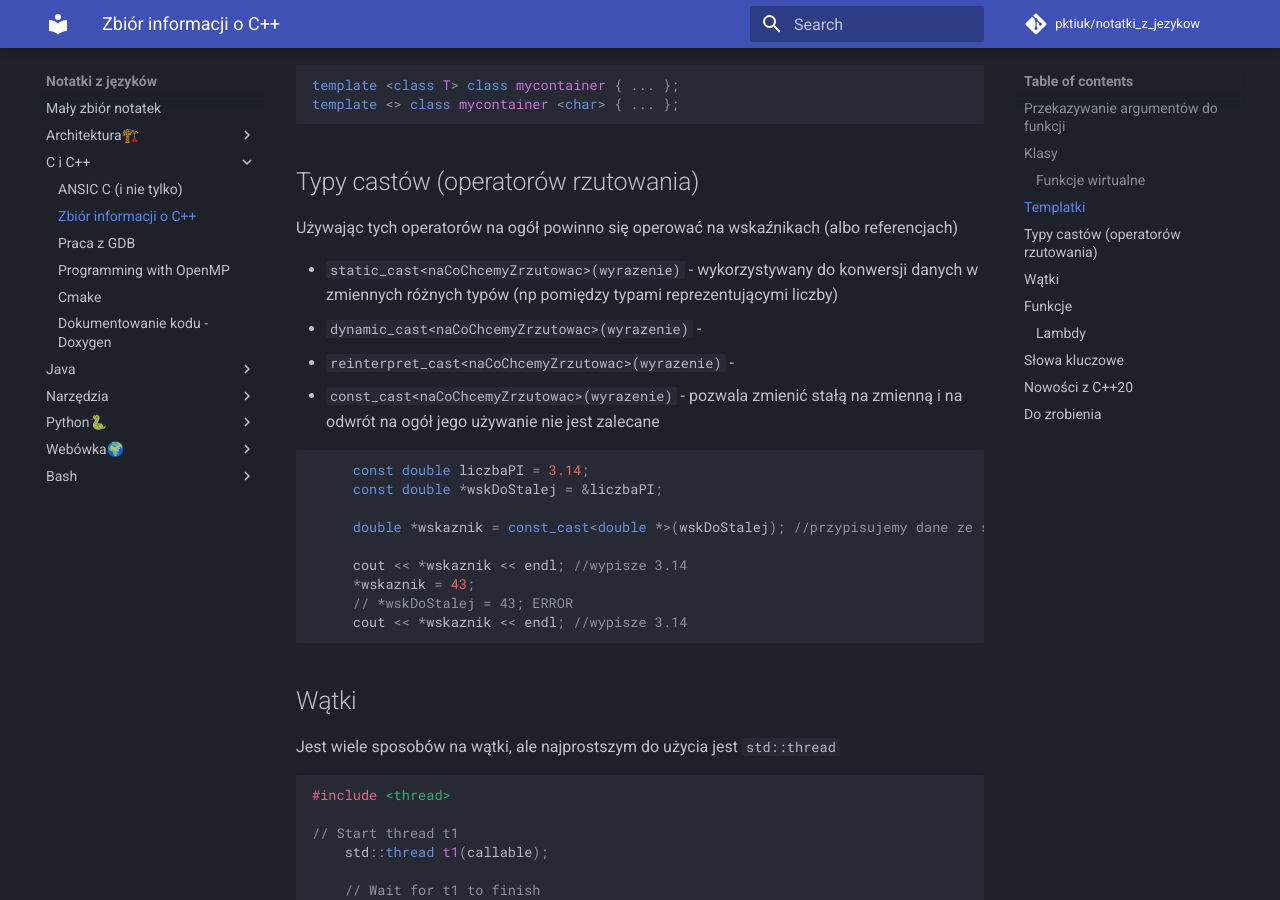
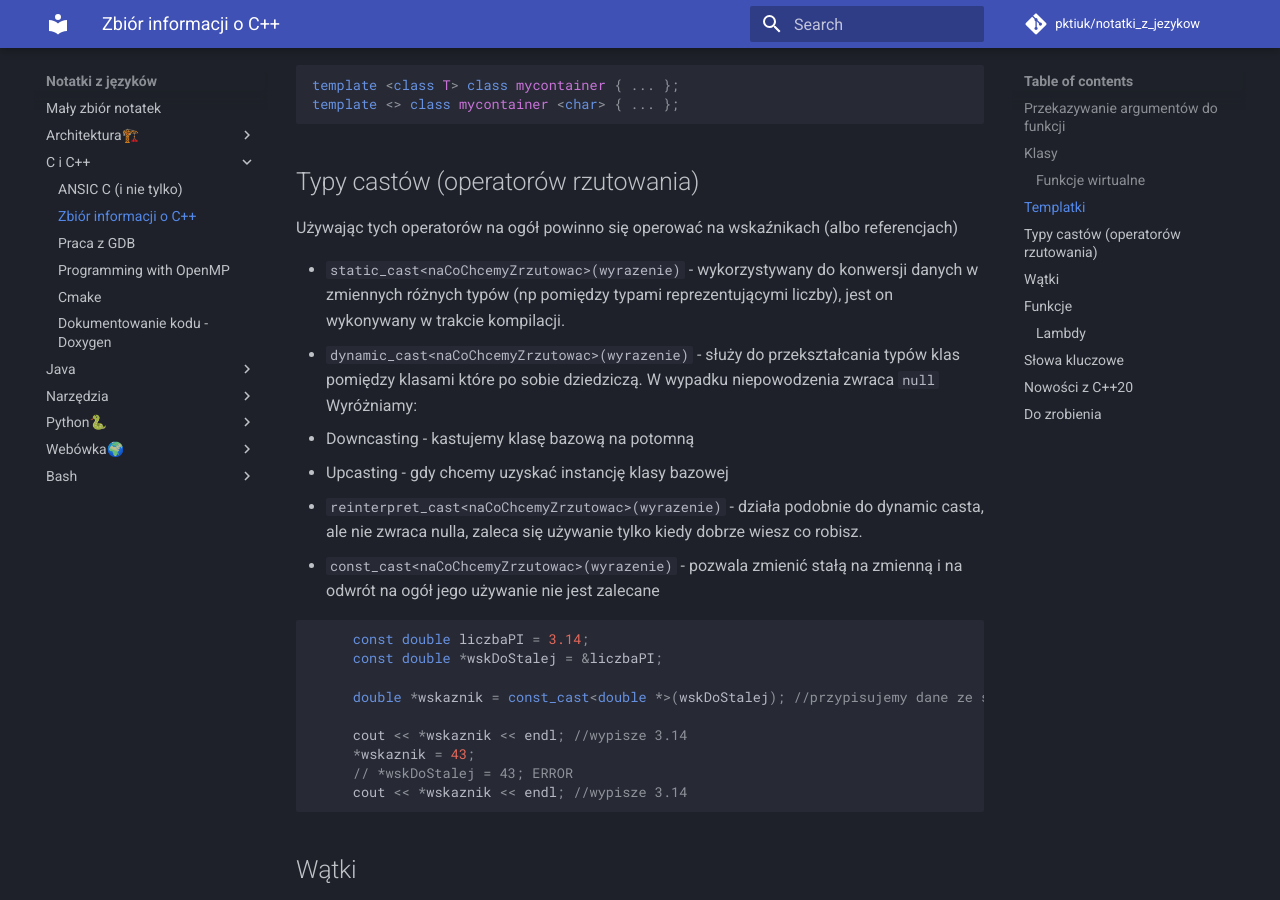
Before and after one commit to pktiuk/notatki_z_jezykow, an MkDocs documentation site: the page built from docs/C i C++/1_cpp.md, in a window 1280 px wide and 900 px high, scrolled down 3158 px. Built offline with MkDocs 1.6.1 and Material for MkDocs 9.7.7, drawn with Linux system fonts in a browser that asks for light colours; comment, search, counter and statistics services are not loaded; some of the changed text lies outside the part shown.

Commit message:
Casty c++

````diff
--- a/docs/C i C++/1_cpp.md
+++ b/docs/C i C++/1_cpp.md
@@ -117,7 +117,6 @@ struct B : A
 };
 ```
 
-
 ## Templatki
 
 Pozwalają kompilatorowi na łatwą autogenerację kodu.
@@ -156,9 +155,11 @@ template <> class mycontainer <char> { ... };
 
 Używając tych operatorów na ogół powinno się operować na wskaźnikach (albo referencjach)
 
-- `static_cast<naCoChcemyZrzutowac>(wyrazenie)` - wykorzystywany do konwersji danych w zmiennych różnych typów (np pomiędzy typami reprezentującymi liczby)
-- `dynamic_cast<naCoChcemyZrzutowac>(wyrazenie)` -
-- `reinterpret_cast<naCoChcemyZrzutowac>(wyrazenie)` -
+- `static_cast<naCoChcemyZrzutowac>(wyrazenie)` - wykorzystywany do konwersji danych w zmiennych różnych typów (np pomiędzy typami reprezentującymi liczby), jest on wykonywany w trakcie kompilacji.
+- `dynamic_cast<naCoChcemyZrzutowac>(wyrazenie)` - służy do przekształcania typów klas pomiędzy klasami które po sobie dziedziczą. W wypadku niepowodzenia zwraca `null` Wyróżniamy:
+  - Downcasting - kastujemy klasę bazową na potomną
+  - Upcasting - gdy chcemy uzyskać instancję klasy bazowej
+- `reinterpret_cast<naCoChcemyZrzutowac>(wyrazenie)` - działa podobnie do dynamic casta, ale nie zwraca nulla, zaleca się używanie tylko kiedy dobrze wiesz co robisz.
 - `const_cast<naCoChcemyZrzutowac>(wyrazenie)` - pozwala zmienić stałą na zmienną i na odwrót na ogół jego używanie nie jest zalecane
 
 ```cpp
````
Also changed, not shown: other parts of docs/C i C++/1_cpp.md (+2 -0 lines).
